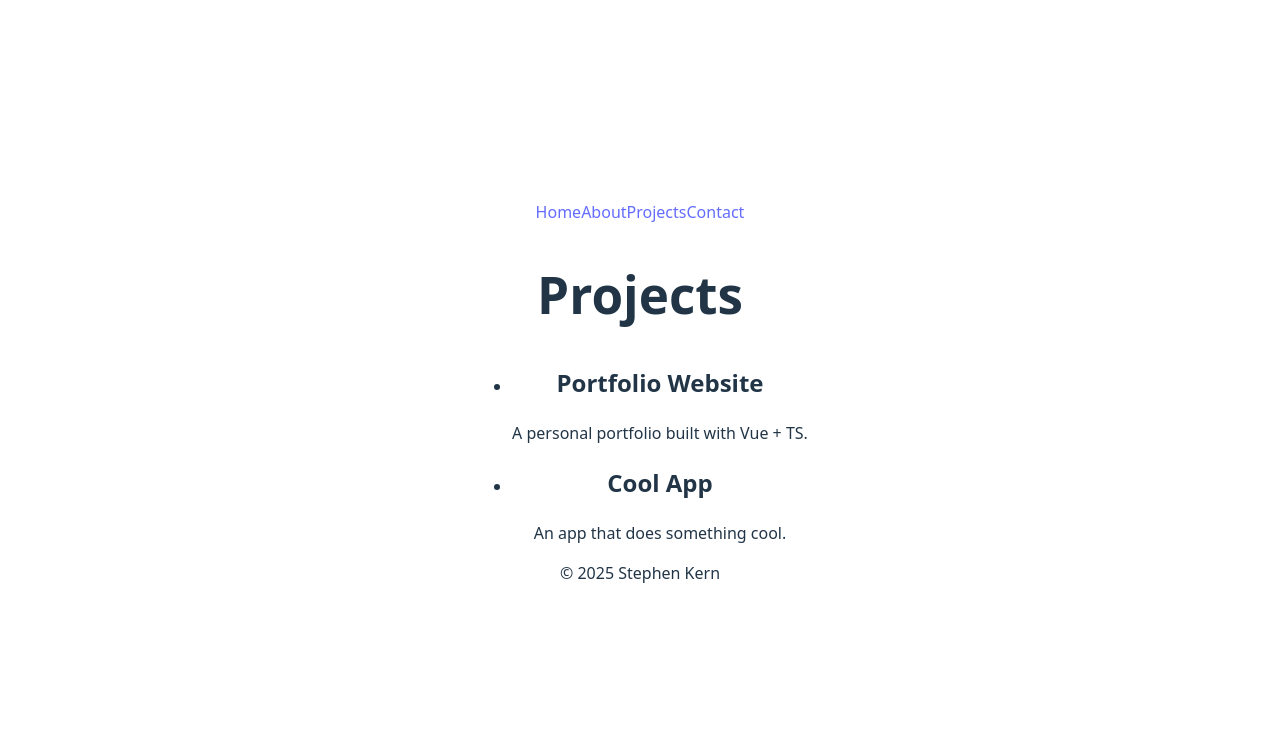
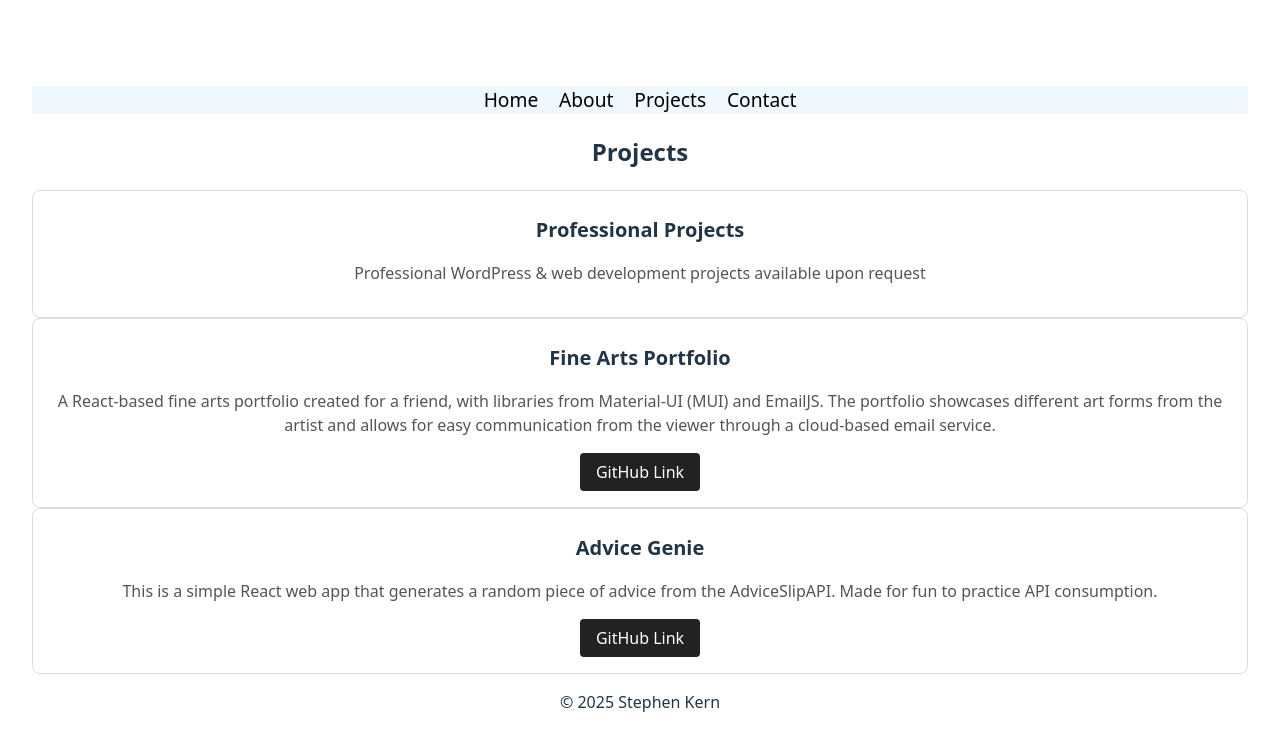
Before and after one commit to stephen-kern/vue-portfolio, a Vue app: page /projects in a window 1280 px wide. Shown: the top 746 px of the page. Built offline with nearby package versions, Linux system fonts and the light colour scheme.

Commit message:
navbar updates, will do main/shared css next

```diff
--- a/src/App.vue
+++ b/src/App.vue
@@ -1,14 +1,10 @@
 <script setup lang="ts">
+import Navbar from './components/Navbar.vue';
 </script>
 
 <template>
   <div>
-    <nav>
-      <router-link to="/">Home</router-link>
-      <router-link to="/about">About</router-link>
-      <router-link to="/projects">Projects</router-link>
-      <router-link to="/contact">Contact</router-link>
-    </nav>
+    <Navbar />
     <main>
       <router-view />
     </main>
--- /dev/null
+++ b/src/components/Navbar.vue
@@ -0,0 +1,42 @@
+<template>
+  <header>
+    <div class="navbar-container">
+      <nav class="navbar">
+        <ul>
+          <li><router-link to="/">Home</router-link></li>
+          <li><router-link to="/about">About</router-link></li>
+          <li><router-link to="/projects">Projects</router-link></li>
+          <li><router-link to="/contact">Contact</router-link></li>
+        </ul>
+      </nav>
+    </div>
+  </header>
+</template>
+
+<style scoped>
+.navbar {
+  background-color: aliceblue;
+}
+
+.navbar ul {
+  list-style: none;
+  display: flex;
+  justify-content: center;
+  align-items: center;
+  gap: 1.3rem;
+  padding: 0;
+}
+
+.navbar ul li {
+  font-size: 1.2rem;
+  cursor: pointer;
+}
+
+li a {
+  color: black;
+}
+
+header nav ul li a:hover {
+  color: green;
+}
+</style>
--- a/src/views/Projects.vue
+++ b/src/views/Projects.vue
@@ -1,28 +1,54 @@
 <script setup lang="ts">
+import Card from "../components/ProjectCard.vue";
+
 interface Project {
   id: number;
   title: string;
   description: string;
+  img?: string;
+  ghLink?: string;
+  liveLink?: string;
 }
 
-const projects: Project[] = [
+const projectsData: Project[] = [
   {
     id: 1,
-    title: "Portfolio Website",
-    description: "A personal portfolio built with Vue + TS.",
+    title: "Professional Projects",
+    description:
+      "Professional WordPress & web development projects available upon request",
   },
-  { id: 2, title: "Cool App", description: "An app that does something cool." },
+  {
+    id: 2,
+    title: "Fine Arts Portfolio",
+    description:
+      "A React-based fine arts portfolio created for a friend, with libraries from Material-UI (MUI) and EmailJS. The portfolio showcases different art forms from the artist and allows for easy communication from the viewer through a cloud-based email service.",
+    ghLink: "https://github.com/stephen-kern/Jake-Wilson-Portfolio",
+    liveLink: "https://jake-wilson-portfolio.vercel.app/",
+  },
+  {
+    id: 3,
+    title: "Advice Genie",
+    description:
+      "This is a simple React web app that generates a random piece of advice from the AdviceSlipAPI. Made for fun to practice API consumption.",
+    ghLink: "https://github.com/stephen-kern/advicegenie",
+    liveLink: "https://advicegenie.vercel.app/",
+  },
 ];
 </script>
 
 <template>
-  <section>
-    <h1>Projects</h1>
-    <ul>
-      <li v-for="project in projects" :key="project.id">
-        <h2>{{ project.title }}</h2>
-        <p>{{ project.description }}</p>
-      </li>
-    </ul>
+  <section id="projects-section" class="grid-container">
+    <h2 class="section-title">Projects</h2>
+    <div class="columns">
+      <Card
+        v-for="project in projectsData"
+        :key="project.id"
+        :img="project.img"
+        :title="project.title"
+        :description="project.description"
+        :gh-link="project.ghLink"
+        :live-link="project.liveLink"
+      />
+    </div>
   </section>
 </template>
```
